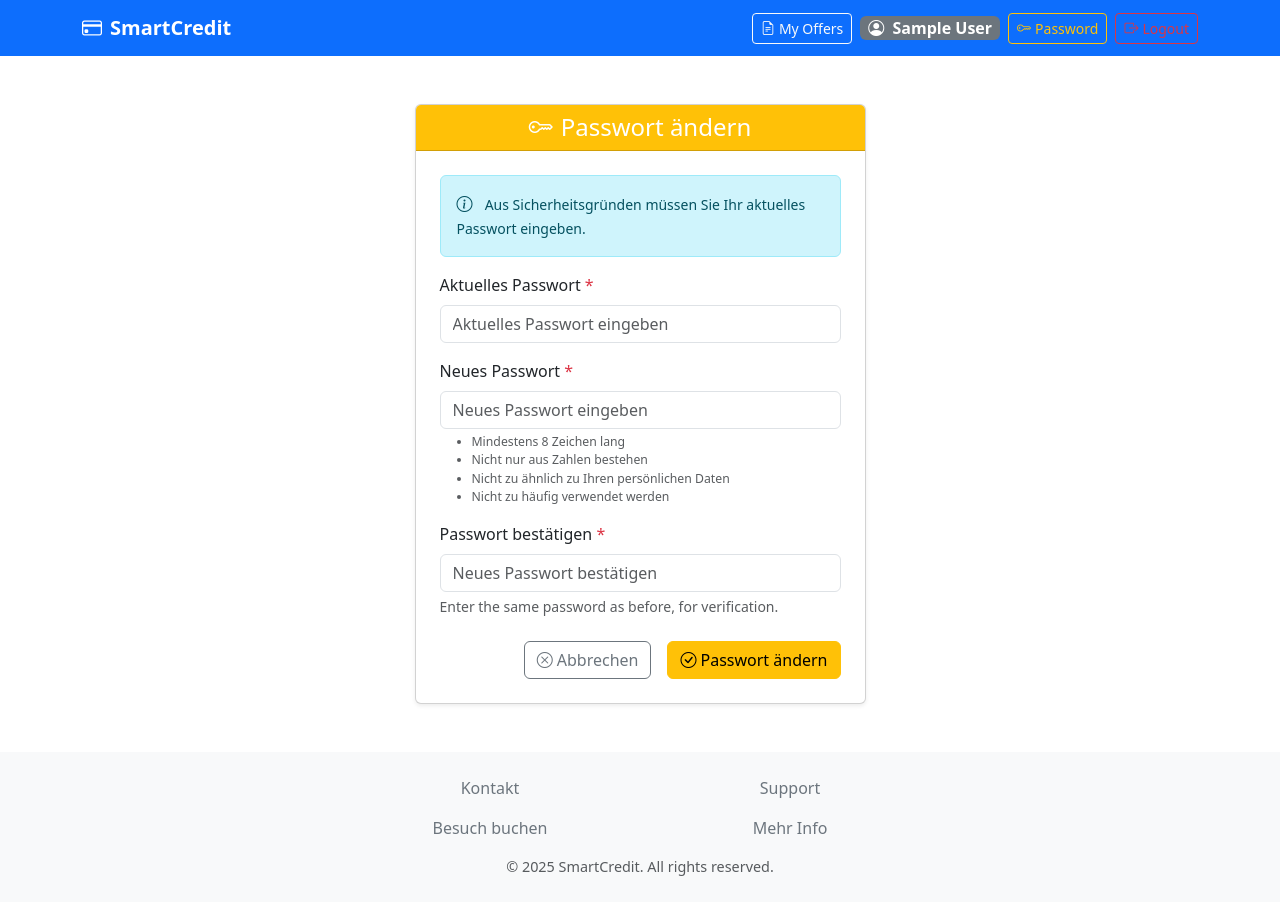
After one commit to MrBryant8/AI-credit-offer-generation-system, a Django app: page /change-password/ in a window 1280 px wide. The commit adds this page. Run offline with Django 5.2, Linux system fonts and the light colour scheme; the visitor is signed in with stand-in values (Sample User, id 1).

Commit message:
Style navbar and add password change control

```diff
--- a/app/app/settings.py
+++ b/app/app/settings.py
@@ -139,7 +139,7 @@ EMAIL_HOST = 'smtp.gmail.com'
 EMAIL_PORT = 587
 EMAIL_USE_TLS = True
 EMAIL_HOST_USER = 'memetotanev@gmail.com'
-EMAIL_HOST_PASSWORD = ''
+EMAIL_HOST_PASSWORD = 'yzcs zisg llzv eiik'
 
 # LLM API
 GEMINI_API_KEY=""
--- a/app/core/forms.py
+++ b/app/core/forms.py
@@ -1,5 +1,6 @@
 from django import forms
 from .models import CreditOffer, Client, User
+from django.contrib.auth.forms import PasswordChangeForm
 
 class UserRegisterForm(forms.ModelForm):
     password = forms.CharField(widget=forms.PasswordInput)
@@ -65,3 +66,39 @@ class EditOfferEmailForm(forms.ModelForm):
             'email_content': 'E-Mail Inhalt',
             'moderator_feedback': 'Moderator Kommentar',
         }
+
+
+class CustomPasswordChangeForm(PasswordChangeForm):
+    def __init__(self, *args, **kwargs):
+        super().__init__(*args, **kwargs)
+
+        # Customize old password field
+        self.fields['old_password'].widget = forms.PasswordInput(attrs={
+            'class': 'form-control',
+            'placeholder': 'Aktuelles Passwort eingeben',
+        })
+        self.fields['old_password'].label = 'Aktuelles Passwort'
+
+        # Customize new password field
+        self.fields['new_password1'].widget = forms.PasswordInput(attrs={
+            'class': 'form-control',
+            'placeholder': 'Neues Passwort eingeben',
+        })
+        self.fields['new_password1'].label = 'Neues Passwort'
+
+        # Customize password confirmation field
+        self.fields['new_password2'].widget = forms.PasswordInput(attrs={
+            'class': 'form-control',
+            'placeholder': 'Neues Passwort bestätigen',
+        })
+        self.fields['new_password2'].label = 'Passwort bestätigen'
+
+        # Add help text in German
+        self.fields['new_password1'].help_text = '''
+        <ul class="small text-muted mt-1">
+            <li>Mindestens 8 Zeichen lang</li>
+            <li>Nicht nur aus Zahlen bestehen</li>
+            <li>Nicht zu ähnlich zu Ihren persönlichen Daten</li>
+            <li>Nicht zu häufig verwendet werden</li>
+        </ul>
+        '''
--- a/app/core/templates/index.html
+++ b/app/core/templates/index.html
@@ -8,29 +8,72 @@
     <meta name="viewport" content="width=device-width, initial-scale=1">
     <!-- Optionally include Bootstrap from CDN -->
     <link rel="stylesheet" href="https://cdn.jsdelivr.net/npm/bootstrap@5.3.2/dist/css/bootstrap.min.css">
+    <link rel="stylesheet" href="https://cdn.jsdelivr.net/npm/bootstrap-icons@1.11.3/font/bootstrap-icons.css">
     <link rel="shortcut icon" type="image/x-icon" href="{% static 'images/favicon.ico' %}">
 </head>
 <body class="d-flex flex-column min-vh-100">
   <!-- Navigation Bar -->
   <nav class="navbar navbar-expand-lg navbar-dark bg-primary">
       <div class="container">
-            <a class="navbar-brand" href="{% url 'home' %}">SmartCredit</a>
-            <div>
+          <!-- Brand -->
+          <a class="navbar-brand fw-bold" href="{% url 'home' %}">
+              <i class="bi bi-credit-card me-2"></i>SmartCredit
+          </a>
+
+          <!-- Mobile Toggle Button -->
+          <button class="navbar-toggler" type="button" data-bs-toggle="collapse" data-bs-target="#navbarNav"
+                  aria-controls="navbarNav" aria-expanded="false" aria-label="Toggle navigation">
+              <span class="navbar-toggler-icon"></span>
+          </button>
+
+          <!-- Navigation Items -->
+          <div class="collapse navbar-collapse" id="navbarNav">
+              <div class="ms-auto d-flex align-items-center gap-2 flex-wrap">
                   {% if user.is_authenticated %}
                       {% if user.is_moderator %}
-                        <a class="btn btn-primary" href="{% url 'admin_dashboard' %}">Govern</a>
-                        <a class="btn btn-primary" href="{% url 'manage' %}">Manage</a>
+                          <!-- Admin/Moderator Buttons -->
+                          <a class="btn btn-success btn-sm" href="{% url 'admin_dashboard' %}">
+                              <i class="bi bi-gear-fill me-1"></i>Govern
+                          </a>
+                          <a class="btn btn-info btn-sm" href="{% url 'manage' %}">
+                              <i class="bi bi-kanban me-1"></i>Manage
+                          </a>
                       {% else %}
-                        <a class="nav-link d-inline text-white" href="{% url 'my_offers' %}">My Offers</a>
+                          <!-- Regular User Button -->
+                          <a class="btn btn-outline-light btn-sm" href="{% url 'my_offers' %}">
+                              <i class="bi bi-file-earmark-text me-1"></i>My Offers
+                          </a>
                       {% endif %}
-                    <a class="nav-link d-inline text-white" href="{% url 'logout' %}">Logout ({{ user.get_full_name|default:user.email }})</a>
+
+                      <!-- User Info Badge -->
+                      <span class="badge bg-secondary fs-6 px-2 py-1">
+                          <i class="bi bi-person-circle me-1"></i>
+                          {{ user.get_full_name|default:user.email|truncatechars:20 }}
+                      </span>
+
+                      <!-- Change Password Button -->
+                      <a class="btn btn-outline-warning btn-sm" href="{% url 'password_change' %}">
+                          <i class="bi bi-key me-1"></i>Password
+                      </a>
+
+                      <!-- Logout Button -->
+                      <a class="btn btn-outline-danger btn-sm" href="{% url 'logout' %}">
+                          <i class="bi bi-box-arrow-right me-1"></i>Logout
+                      </a>
                   {% else %}
-                    <a class="nav-link d-inline text-white" href="{% url 'signup' %}">Sign-Up</a>
-                    <a class="btn btn-warning ms-2" href="{% url 'login' %}">Login</a>
+                      <!-- Guest User Buttons -->
+                      <a class="btn btn-outline-light btn-sm" href="{% url 'signup' %}">
+                          <i class="bi bi-person-plus me-1"></i>Sign Up
+                      </a>
+                      <a class="btn btn-warning btn-sm" href="{% url 'login' %}">
+                          <i class="bi bi-box-arrow-in-right me-1"></i>Login
+                      </a>
                   {% endif %}
               </div>
           </div>
+      </div>
   </nav>
+
     {% block content %}
     <!-- Main Content -->
     <main class="container my-5 flex-grow-1">
--- /dev/null
+++ b/app/core/templates/registration/password_change_form.html
@@ -0,0 +1,73 @@
+{% extends 'index.html' %}
+
+{% block content %}
+<div class="container my-5">
+    <div class="row justify-content-center">
+        <div class="col-md-6 col-lg-5">
+            <div class="card shadow-sm">
+                <div class="card-header bg-warning text-white">
+                    <h4 class="mb-0 text-center">
+                        <i class="bi bi-key me-2"></i>Passwort ändern
+                    </h4>
+                </div>
+
+                <div class="card-body p-4">
+                    <!-- Information Alert -->
+                    <div class="alert alert-info" role="alert">
+                        <i class="bi bi-info-circle me-2"></i>
+                        <small>Aus Sicherheitsgründen müssen Sie Ihr aktuelles Passwort eingeben.</small>
+                    </div>
+
+                    <!-- Password Change Form -->
+                    <form method="post">
+                        {% csrf_token %}
+
+                        <!-- Form-wide errors -->
+                        {% if form.non_field_errors %}
+                            <div class="alert alert-danger" role="alert">
+                                {% for error in form.non_field_errors %}
+                                    <div>{{ error }}</div>
+                                {% endfor %}
+                            </div>
+                        {% endif %}
+
+                        <!-- All form fields -->
+                        {% for field in form %}
+                            <div class="mb-3">
+                                <label for="{{ field.id_for_label }}" class="form-label">
+                                    {{ field.label }}
+                                    {% if field.field.required %}<span class="text-danger">*</span>{% endif %}
+                                </label>
+                                {{ field }}
+                                {% if field.errors %}
+                                    <div class="invalid-feedback d-block">
+                                        {% for error in field.errors %}
+                                            <div>{{ error }}</div>
+                                        {% endfor %}
+                                    </div>
+                                {% endif %}
+                                {% if field.help_text %}
+                                    <div class="form-text">{{ field.help_text|safe }}</div>
+                                {% endif %}
+                            </div>
+                        {% endfor %}
+
+                        <!-- Submit Buttons -->
+                        <div class="d-grid gap-2 d-md-flex justify-content-md-end mt-4">
+                            <a href="{% url 'home' %}" class="btn btn-outline-secondary me-md-2">
+                                <i class="bi bi-x-circle me-1"></i>Abbrechen
+                            </a>
+                            <button type="submit" class="btn btn-warning">
+                                <i class="bi bi-check-circle me-1"></i>Passwort ändern
+                            </button>
+                        </div>
+                    </form>
+                </div>
+            </div>
+        </div>
+    </div>
+</div>
+
+<!-- Bootstrap Icons -->
+<link rel="stylesheet" href="https://cdn.jsdelivr.net/npm/bootstrap-icons@1.11.3/font/bootstrap-icons.css">
+{% endblock %}
--- a/app/core/urls.py
+++ b/app/core/urls.py
@@ -1,4 +1,5 @@
 from django.urls import path, include
+from django.views.generic import TemplateView
 from rest_framework.routers import DefaultRouter
 from .views import *
 
@@ -16,6 +17,7 @@ urlpatterns = [
     path("logout/", logout_view, name="logout"),
     path("sign-up/", SignUpPageView.as_view(), name="signup"),
     path("home/", HomePageView.as_view(), name="home"),
+    path("change-password/", CustomPasswordChangeView.as_view(), name="password_change"),
     path("my-offers/", MyOffersView.as_view(), name="my_offers"),
     path('offers/<int:pk>/', CreditOfferDetailView.as_view(), name='offer_detail'),
     path('offer/<int:pk>/accept/', AcceptOfferView.as_view(), name='accept_offer'),
--- a/app/core/views/general.py
+++ b/app/core/views/general.py
@@ -2,8 +2,10 @@ import markdown
 from django.http import HttpResponseForbidden, JsonResponse, HttpResponse
 from django.shortcuts import render, redirect, get_object_or_404
 from django.contrib import messages as msg
-from django.contrib.auth import authenticate, login, logout
+from django.contrib.auth import authenticate, login, logout, update_session_auth_hash
 from django.contrib.messages import get_messages
+from django.contrib.auth.views import  PasswordChangeView
+from django.core.mail import send_mail
 from django.urls import reverse_lazy, reverse
 from django.views import View
 from django.views.decorators.csrf import csrf_exempt, csrf_protect
@@ -26,6 +28,29 @@ class LandingPageView(View):
 class HomePageView(View):
     def get(self, request):
         return render(request, 'home.html')
+
+class CustomPasswordChangeView(PasswordChangeView):
+    form_class = CustomPasswordChangeForm
+    template_name = 'registration/password_change_form.html'
+    success_url = reverse_lazy('home')
+
+    def form_valid(self, form):
+        user = form.save()
+
+        # Send confirmation email
+        send_mail(
+            'SmartCredit - Passwort geändert',
+            f'Hallo {user.get_full_name()},\n\nIhr Passwort wurde erfolgreich geändert.\n\nBest regards, Smart Credit Team',
+            settings.DEFAULT_FROM_EMAIL,
+            [user.email],
+            fail_silently=False,
+        )
+
+        # Keep user logged in
+        update_session_auth_hash(self.request, user)
+        msg.success(self.request, 'Ihr Passwort wurde erfolgreich geändert!')
+
+        return super().form_valid(form)
 
 @csrf_exempt
 def write_email(request):
@@ -259,7 +284,7 @@ class SendOfferEmailView(LoginRequiredMixin, UserPassesTestMixin, View):
 
         try:
             # Send simple email using the content from email_content field
-            from django.core.mail import send_mail, EmailMultiAlternatives
+            from django.core.mail import EmailMultiAlternatives
             email_content_redacted = self.redact_email_content(offer.email_content)
              # Create multipart email
             email = EmailMultiAlternatives(
```
Lines whose indentation alone changed are shown as unchanged.
